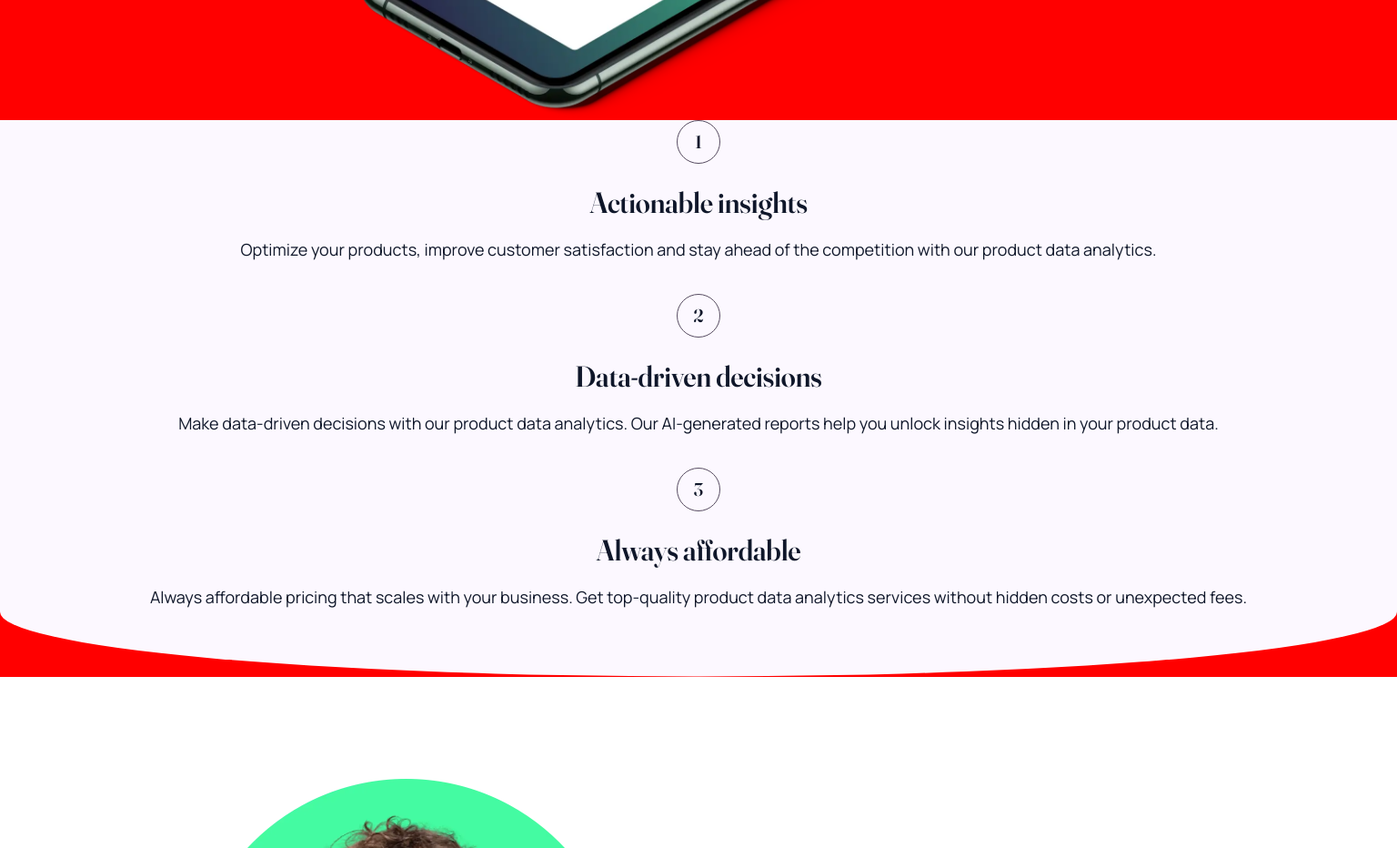
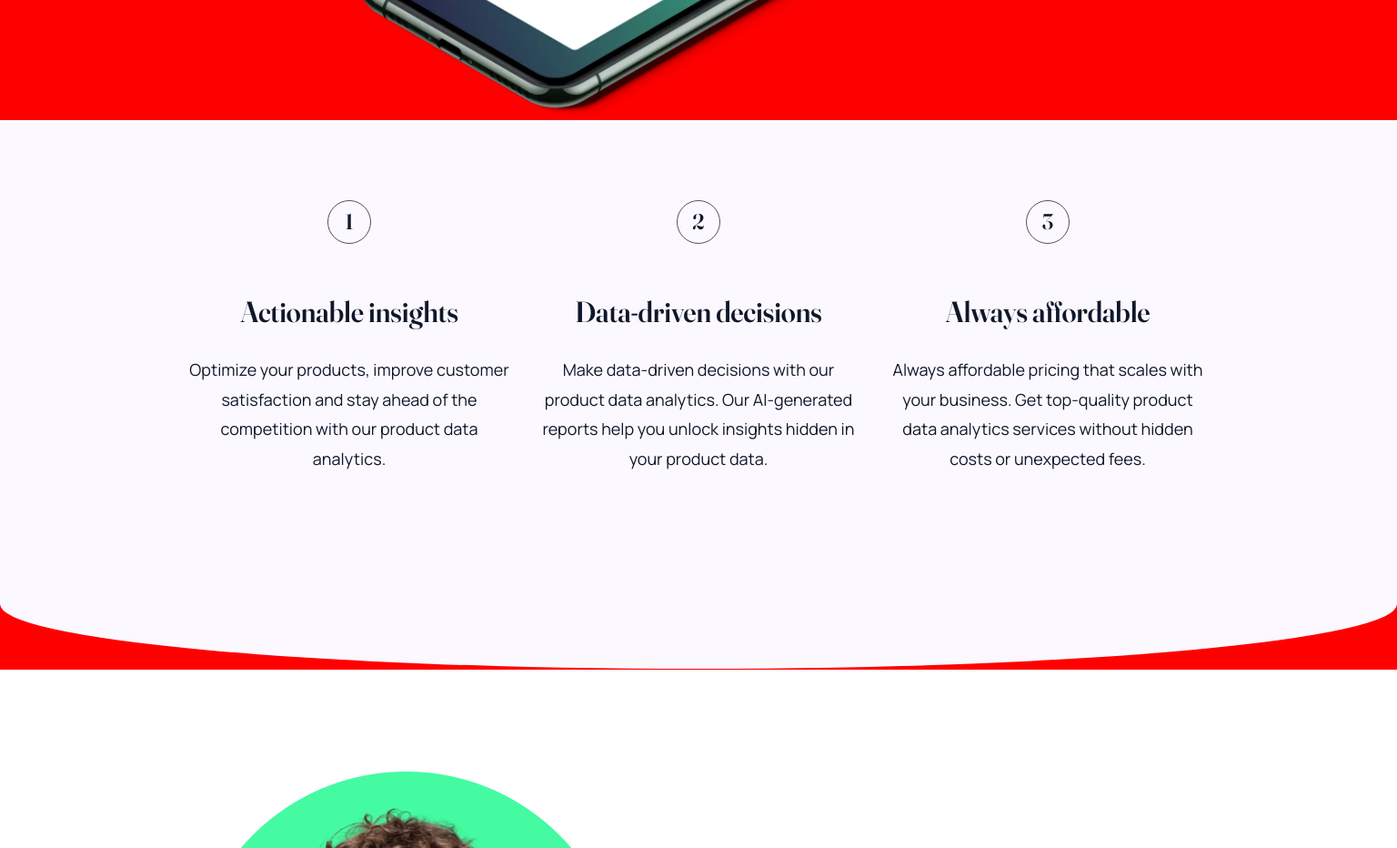
Before and after one commit to law973/workit-landing-page, a website: page index.html in a window 1536 px wide. Shown: the part 800-1732 px from the top of the page at 91% size. Drawn offline with Linux system fonts and the light colour scheme.

Commit message:
added tablet and desktop layouts for value list

```diff
--- a/index.html
+++ b/index.html
@@ -38,27 +38,33 @@
       <ol>
         <!-- 1 -->
         <li>
+          <div>
             <span>Actionable insights</span>
             <p>
               Optimize your products, improve customer satisfaction and stay ahead of the competition
               with our product data analytics.
             </p>
+          </div>
         </li>
         <!-- 2 -->
         <li>
+          <div>
             <span>Data-driven decisions</span>
             <p>
               Make data-driven decisions with our product data analytics. Our AI-generated reports help
               you unlock insights hidden in your product data.
             </p>
+          </div>
         </li>
         <!-- 3 -->
         <li>
+          <div>
             <span>Always affordable</span>
             <p>
               Always affordable pricing that scales with your business. Get top-quality product data
               analytics services without hidden costs or unexpected fees.
             </p>
+          </div>
         </li>
       </ol>
       <!-- Ornamental -->
--- a/scss/_reset.scss
+++ b/scss/_reset.scss
@@ -28,3 +28,8 @@ input, button, textarea, select {
 p, h1, h2, h3, h4, h5, h6 {
     overflow-wrap: break-word;
 }
+
+::selection {
+    background: var(--green);
+    color: var(--slate-900);
+}
--- a/scss/_value.scss
+++ b/scss/_value.scss
@@ -6,8 +6,11 @@
         display: flex;
         flex-direction: column;
         gap: 2rem;
-        padding-left: 0;
-
+        left: 50%;
+        padding: 64px 0;
+        position: relative;
+        transform: translate(-50%, 0);
+        width: clamp(18.125rem, 89.3vw, 31.5rem);
 
         li {
             align-items: center;
@@ -16,6 +19,10 @@
             display: flex;
             flex-direction: column;
             text-align: center;
+
+            div {
+                display: flex;
+                flex-direction: column;
 
                 span {
                     font-family: $font-fraunces;
@@ -29,16 +36,6 @@
                     font-size: 1rem;
                     font-family: $font-manrope;
                     line-height: 180%;
-            }
-
-            // Tablet Breakpoint
-            @media screen and (min-width: 768px) {
-                span {
-                    font-size: clamp(1.75rem, 3.5vw, 2rem);
-                }
-
-                p {
-                    font-size: clamp(1rem, 1.9vw, 1.125rem);
                 }
             }
 
@@ -56,6 +53,58 @@
                 margin-bottom: 1.5rem;
                 width: 3rem;
             }
+
+            // Tablet Breakpoint
+            @media screen and (min-width: 768px) {
+                flex-direction: row;
+
+                div {
+                    text-align: left;
+                    width: clamp(36rem, 74vw, 37rem);
+
+                    span {
+                        font-size: clamp(1.75rem, 3.5vw, 2rem);
+                        margin-bottom: 1.75rem;
+                    }
+
+                    p {
+                        font-size: clamp(1rem, 1.9vw, 1.125rem);
+                    }
+                }
+
+                &:before {
+                    font-size: clamp(1.25rem, 2.5vw, 1.5rem);
+                    margin: 0 3.5rem 0 0;
+                }
+            }
+
+            // Desktop Breakpoint
+            @media screen and (min-width: 1440px) {
+                flex-direction: column;
+                width: 22rem;
+
+                div {
+                    text-align: center;
+                    width: 100%;
+                }
+
+                &:before {
+                    margin: 0 0 3.5rem 0;
+                }
+            }
+        }
+
+        // Tablet Breakpoint
+        @media screen and (min-width: 768px) {
+            padding: clamp(56px, 7.1vw, 88px)  0 clamp(44px, 5.6vw, 80px);
+            width: clamp(42.5rem, 88.4vw, 43.5rem);
+        }
+
+        // Desktop Breakpoint
+        @media screen and (min-width: 1440px) {
+            flex-direction: row;
+            padding-bottom: 144px;
+            width: 70rem;
         }
     }
 
```
Also changed, not shown: css/compiled_style.css. Lines whose indentation alone changed are shown as unchanged.
